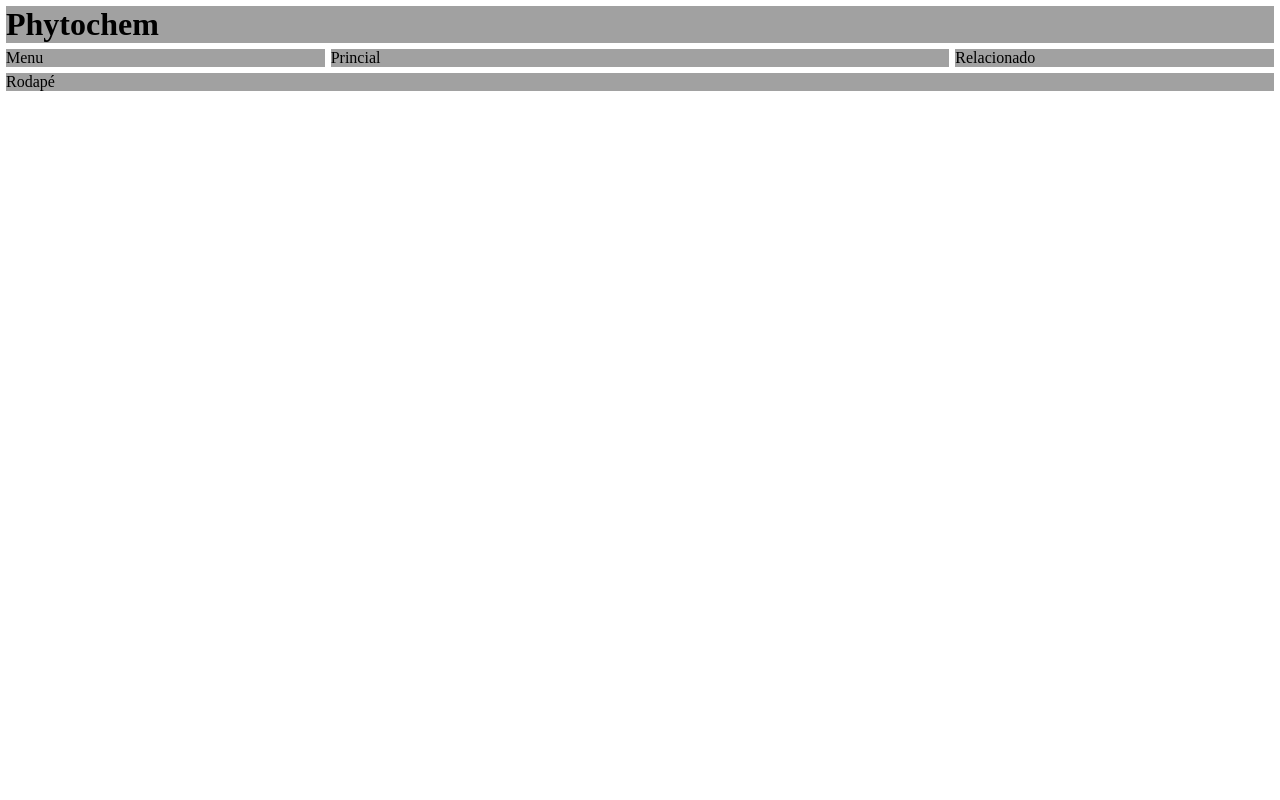
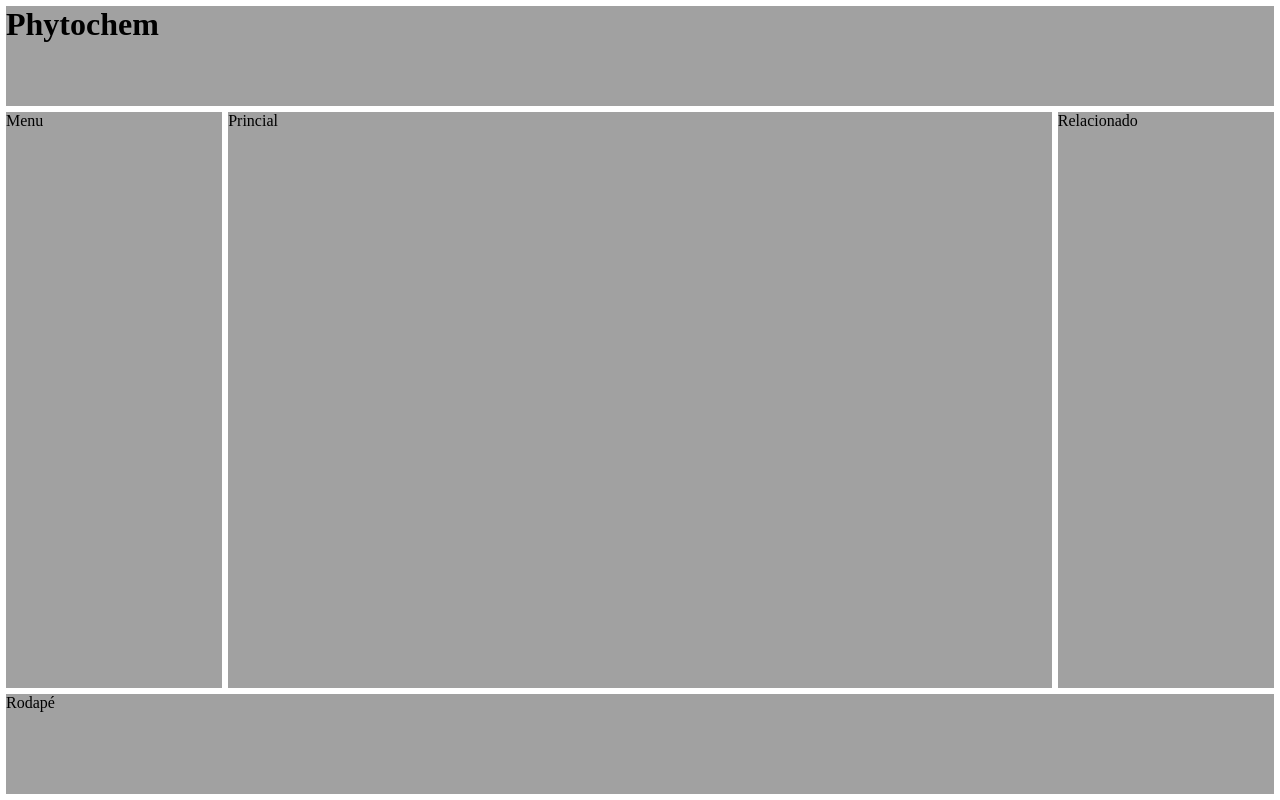
Before and after one commit to MoreiraFelipeBr/phytochem.lab, a plain HTML site: page index.html in a window 1280 px wide. Drawn offline with Linux system fonts and the light colour scheme.

Commit message:
esqueleto

```diff
--- a/assets/styles/style.css
+++ b/assets/styles/style.css
@@ -11,37 +11,31 @@ body {
    flex: 1 1 100vw;
 }
 
-header {
+header, nav, main, aside, footer{
     display: flex;
     margin: 3px;
-    flex: 1 1 100vw;
     background: #a1a1a1;
 }
 
+header {
+    flex: 1 1 100vw;
+    height: 100px;
+}
+
 nav {
-    display: flex;
-    margin: 3px;
     flex: 1 1 200px;
-    background: #a1a1a1;
 }
 
 main {
-    display: flex;
-    margin: 3px;
-    flex: 1 1 500px;
-    background: #a1a1a1;
+    flex: 20 1 500px;
+    height: calc(100vh - 224px);
 }
 
 aside {
-    display: flex;
-    margin: 3px;
     flex: 1 1 200px;
-    background: #a1a1a1;
 }
 
 footer {
-    display: flex;
-    margin: 3px;
     flex: 1 1 100vw;
-    background: #a1a1a1;
+    height: 100px;
 }
```
